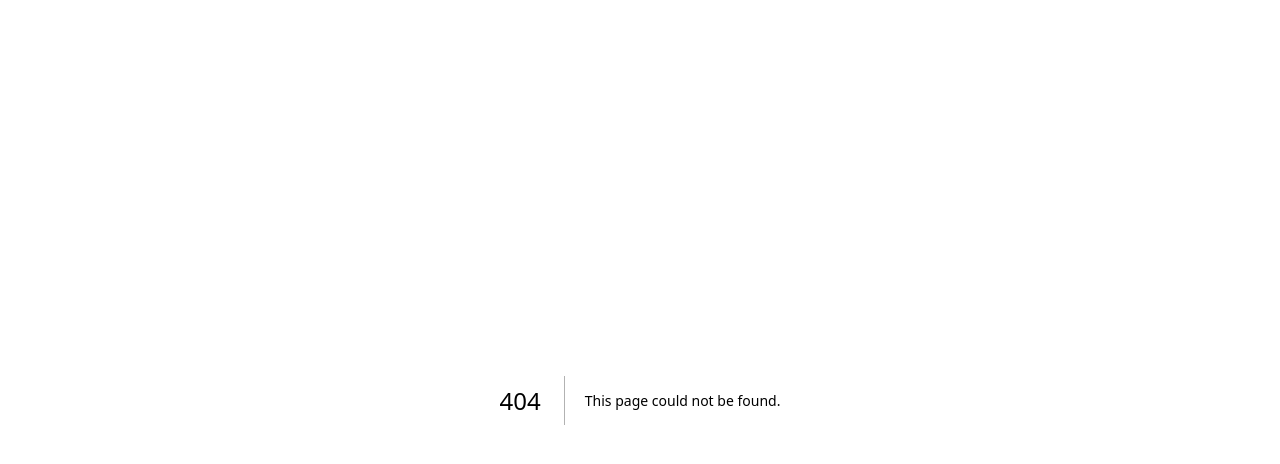
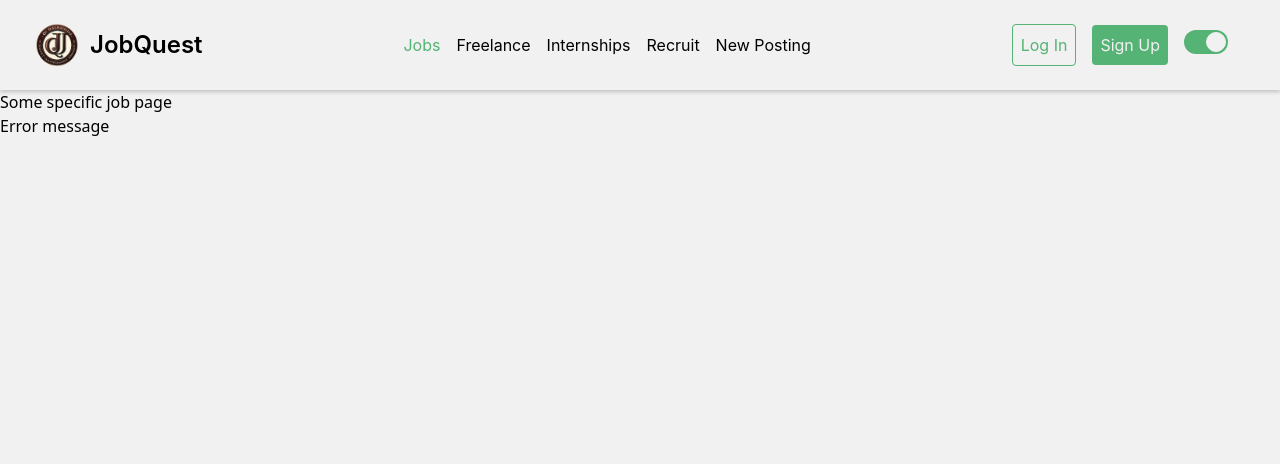
Before and after one commit to Adissuu/JobQuest, a Next.js app in the folder client/: page /recruit/view/1 in a window 1280 px wide. Before the commit this address had no page. Shown: the top 464 px of the page. Built offline with nearby package versions, Linux system fonts and the light colour scheme.

Commit message:
Recruits page with recruits list added to the website

```diff
--- /dev/null
+++ b/client/pages/recruit/[id].js
@@ -0,0 +1,20 @@
+import Layout from "@/components/UI/Layout";
+import RecruitsList from "@/components/Recruits/RecruitsList";
+import RecruitsDescription from "@/components/Recruits/RecruitsDescription";
+import { useRouter } from "next/router";
+import styles from "../../styles/Jobs/jobs.module.css";
+
+const Recruits2 = () => {
+    const router = useRouter();
+
+    return (
+        <Layout pathname="recruit">
+            <h1>RecruitsList with description of individual recruits</h1>
+            <div className={styles.jobcontainer}>
+                <RecruitsList />
+                <RecruitsDescription />
+            </div>
+        </Layout>
+    )
+}
+export default Recruits2;
--- /dev/null
+++ b/client/pages/recruit/view/[id].js
@@ -0,0 +1,16 @@
+import Layout from "@/components/UI/Layout";
+import JobDescription from "@/components/Jobs/JobDescription";
+import { useRouter } from "next/router";
+
+const Jobs3 = () => {
+    const router = useRouter();
+    console.log(router.query.jobId)
+    return (
+        <Layout pathname="jobs">
+            <h1>Some specific job page</h1>
+            <JobDescription />
+        </Layout>
+    )
+}
+
+export default Jobs3;
```
